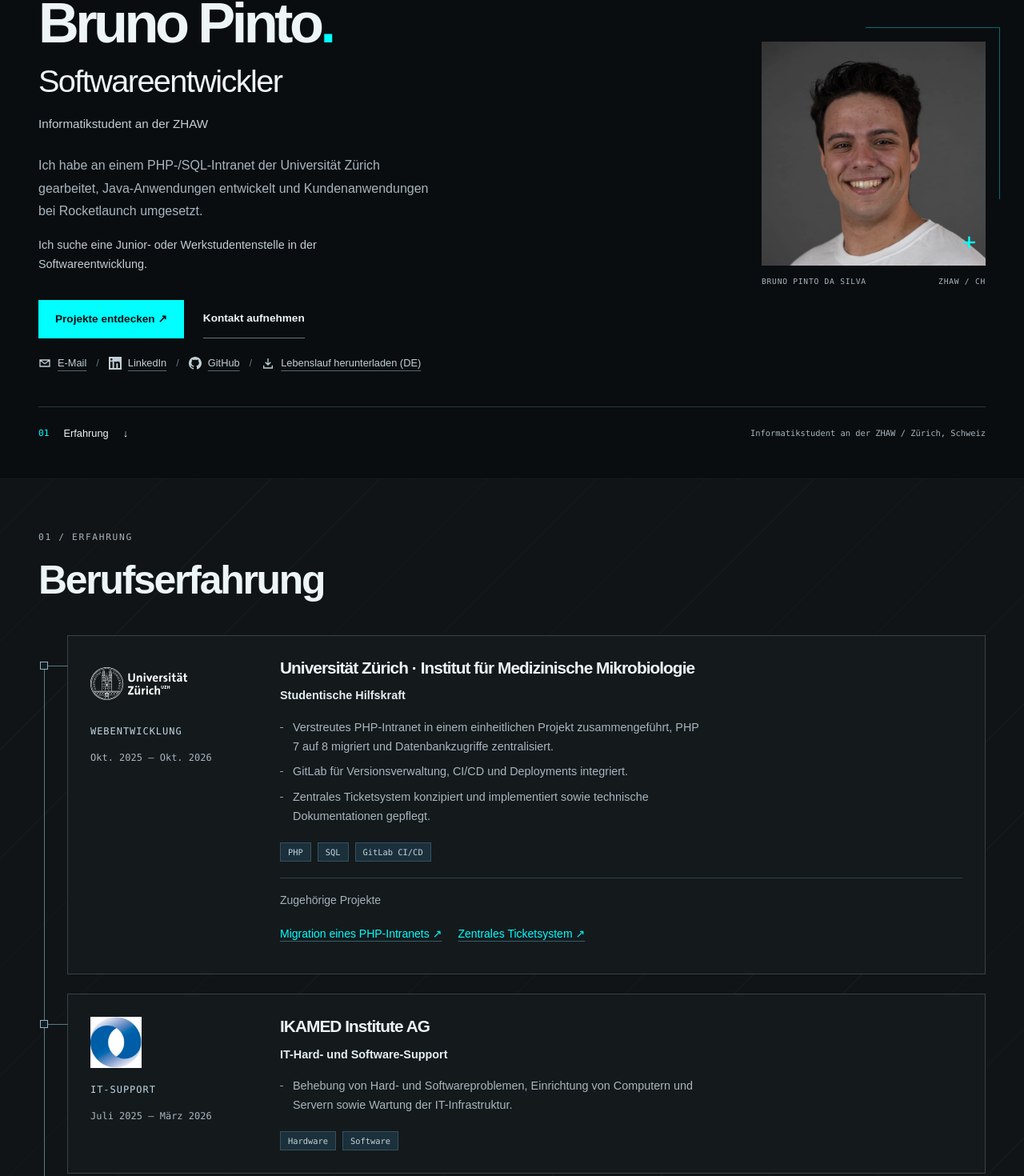
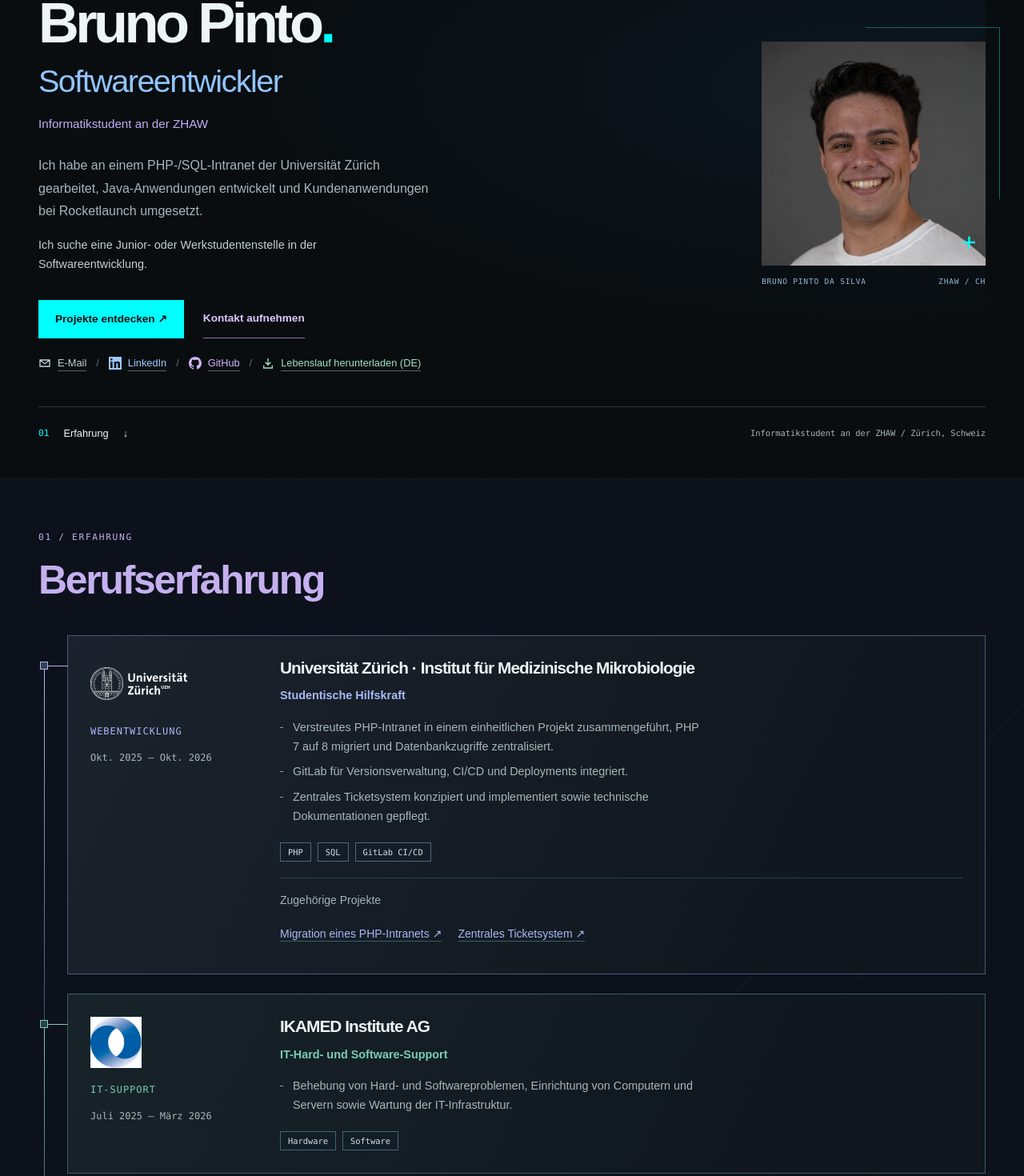
Before and after one commit to Bruno-Pinto/portfolio, a Next.js app: page /de in a window 1280 px wide. Shown: the part 198-1668 px from the top of the page at 80% size. Built offline with nearby package versions, Linux system fonts and the light colour scheme.

Commit message:
Extend page colors and add subtle accessible motion

```diff
--- a/src/app/globals.css
+++ b/src/app/globals.css
@@ -2073,3 +2073,139 @@
     white-space: nowrap;
   }
 }
+
+/* Carry the skills palette through the page without changing the scanner. */
+.hero {
+  background: radial-gradient(ellipse at 88% 35%, #193c5c33, transparent 52%);
+}
+.hero-role {
+  color: #91c5ff;
+}
+.hero .student {
+  color: #c1adf1;
+}
+.portrait-wrap .portrait {
+  border-color: #639cd0;
+}
+.portrait-caption {
+  color: #91b6d7;
+}
+.hero .button:not(.primary) {
+  border-color: #8570b0;
+  color: #dcc9ff;
+}
+.hero-links a:nth-of-type(2),
+.cv-note a:nth-of-type(1) {
+  color: #9dcaff;
+}
+.hero-links a:nth-of-type(3),
+.cv-note a:nth-of-type(2) {
+  color: #d2b5fa;
+}
+.hero-links a:nth-of-type(4),
+.cv-note a:nth-of-type(3),
+.cv-note a:nth-of-type(4) {
+  color: #9fe1bd;
+}
+.experience-section {
+  background-color: #0c111b;
+}
+#experience .eyebrow,
+#experience-title {
+  color: #c5b0ef;
+}
+#work > .section-heading .eyebrow {
+  color: #7ddbb5;
+}
+#skills > .eyebrow {
+  color: #efbd78;
+}
+#about > .eyebrow {
+  color: #86c4ff;
+}
+.timeline .job {
+  --role-color: #a9b9f4;
+  border-color: color-mix(in srgb, var(--role-color) 30%, #25303b);
+  background: linear-gradient(
+    115deg,
+    color-mix(in srgb, var(--role-color) 7%, #10171e),
+    #10171e 80%
+  );
+  transition:
+    border-color 180ms ease,
+    box-shadow 180ms ease;
+}
+.timeline .job:nth-child(3n + 2) {
+  --role-color: #78ccba;
+}
+.timeline .job:nth-child(3n + 3) {
+  --role-color: #dfbb86;
+}
+.job .job-area,
+.job .job-role,
+.job .job-projects a {
+  color: var(--role-color);
+}
+.job .job-tags li {
+  border-color: color-mix(in srgb, var(--role-color) 35%, #26343e);
+  color: #d5e0e9;
+  background: #111d27;
+}
+.timeline .job::before {
+  border-color: var(--role-color);
+  background: color-mix(in srgb, var(--role-color) 25%, #10171e);
+}
+.timeline .job::after {
+  background: linear-gradient(var(--role-color), #42566c);
+}
+.job .job-meta::before {
+  background: var(--role-color);
+}
+.contact-section {
+  background: linear-gradient(115deg, #142338, #171c30 60%, #111c22);
+  border-top-color: #456184;
+}
+.contact-section::before {
+  background: #91bfff;
+  width: 120px;
+}
+.contact-section .eyebrow {
+  color: #a9caff;
+}
+.contact-section h2 {
+  color: #c9dcff;
+}
+.contact-section .contact-email {
+  color: #8de5d2;
+}
+.contact-email,
+.hero .button,
+.cv-note .social-link {
+  transition:
+    color 180ms ease,
+    border-color 180ms ease,
+    background 180ms ease,
+    translate 180ms ease;
+}
+@media (hover: hover) and (pointer: fine) {
+  .timeline .job:hover {
+    border-color: var(--role-color);
+    box-shadow: 0 4px 20px #07101e55;
+  }
+  .hero .button:hover {
+    background: #20334a;
+    color: #edf5f6;
+  }
+  .contact-email:hover {
+    color: #c0fff0;
+  }
+}
+@media (hover: hover) and (pointer: fine) and (prefers-reduced-motion: no-preference) {
+  .hero .button:hover,
+  .cv-note .social-link:hover {
+    translate: 0 -2px;
+  }
+  .contact-email:hover {
+    translate: 3px 0;
+  }
+}
--- /dev/null
+++ b/src/components/page-motion.tsx
@@ -0,0 +1,46 @@
+"use client";
+
+import { useEffect } from "react";
+
+// Progressive enhancement: content stays visible without JavaScript or motion.
+export function PageMotion() {
+  useEffect(() => {
+    const reduced = window.matchMedia("(prefers-reduced-motion: reduce)");
+    const animations = new Set<Animation>();
+    const observer = new IntersectionObserver(
+      (entries) => {
+        for (const entry of entries) {
+          if (!entry.isIntersecting) continue;
+          observer.unobserve(entry.target);
+          if (reduced.matches) continue;
+          const animation = entry.target.animate(
+            [
+              { opacity: 0.85, transform: "translateY(8px)" },
+              { opacity: 1, transform: "translateY(0)" },
+            ],
+            { duration: 460, easing: "cubic-bezier(0.2, 0.7, 0.3, 1)" },
+          );
+          animations.add(animation);
+          animation.onfinish = () => animations.delete(animation);
+        }
+      },
+      { threshold: 0.12 },
+    );
+    document
+      .querySelectorAll(
+        ".hero-copy, .portrait-wrap, .job, #skills .skill-card, #contact > .container",
+      )
+      .forEach((element) => observer.observe(element));
+    const stop = () => {
+      if (reduced.matches)
+        animations.forEach((animation) => animation.cancel());
+    };
+    reduced.addEventListener("change", stop);
+    return () => {
+      observer.disconnect();
+      reduced.removeEventListener("change", stop);
+      animations.forEach((animation) => animation.cancel());
+    };
+  }, []);
+  return null;
+}
--- a/src/components/portfolio.tsx
+++ b/src/components/portfolio.tsx
@@ -10,11 +10,13 @@
 import { SectionNav } from "@/components/section-nav";
 import { TechnicalSkills } from "@/components/technical-skills";
 import { AboutMap } from "@/components/about-map";
+import { PageMotion } from "@/components/page-motion";
 export function Portfolio({ locale }: { locale: Locale }) {
   const t = content[locale];
   const projects = getProjects(locale);
   return (
     <>
+      <PageMotion />
       <div id="top" aria-hidden="true" />
       <a className="skip-link" href="#main">
         {t.skip}
--- a/src/components/technical-skills.module.css
+++ b/src/components/technical-skills.module.css
@@ -75,7 +75,11 @@
   align-items: center;
   gap: 9px;
   color: #e0e8ec;
-  min-height: 36px;
+  min-height: 42px;
+  padding: 6px 10px;
+  border: 1px solid color-mix(in srgb, var(--category-accent) 45%, #26343e);
+  background: #0c141bcc;
+  border-radius: 0;
   font-size: 0.9375rem;
 }
 .tools img,
```
Also changed, not shown: 1 other file (tests, documents, lock files or other folders).
